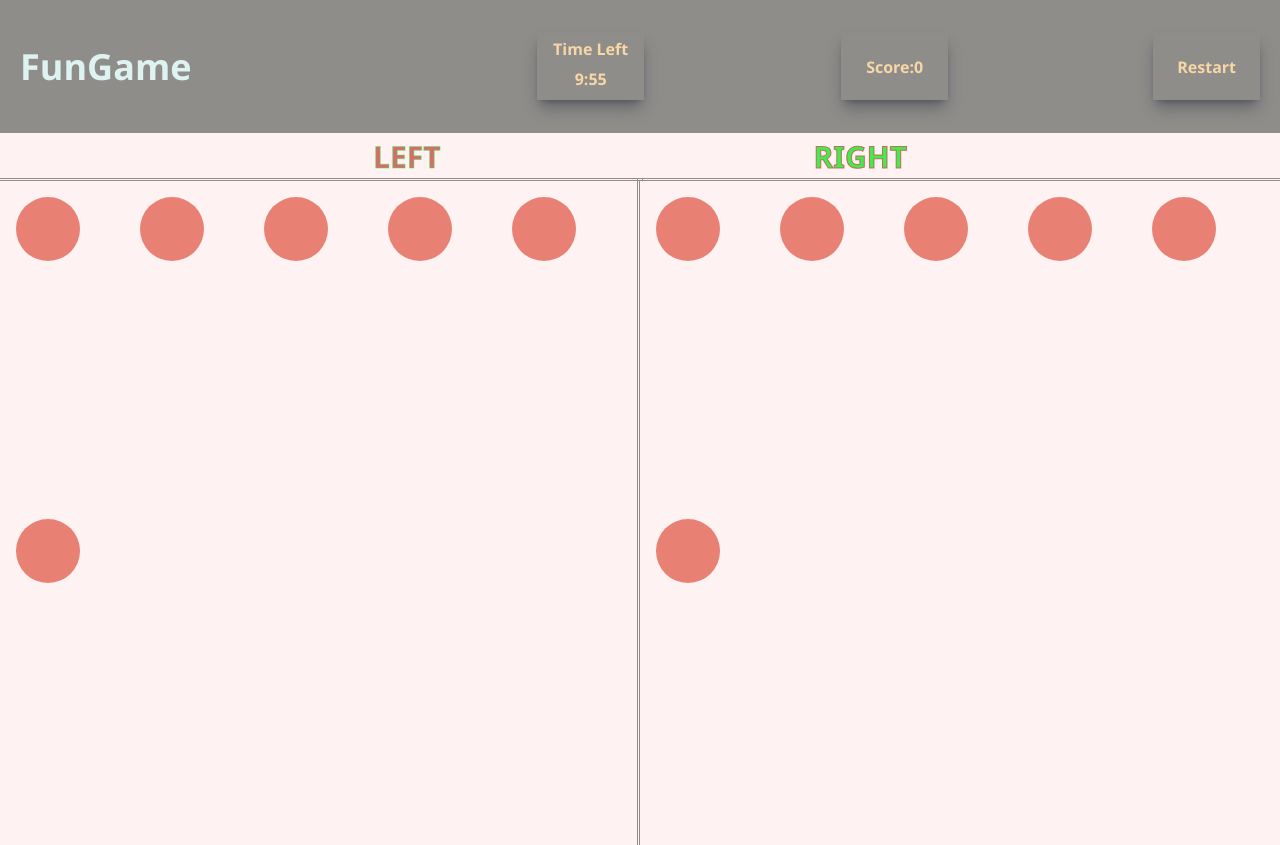
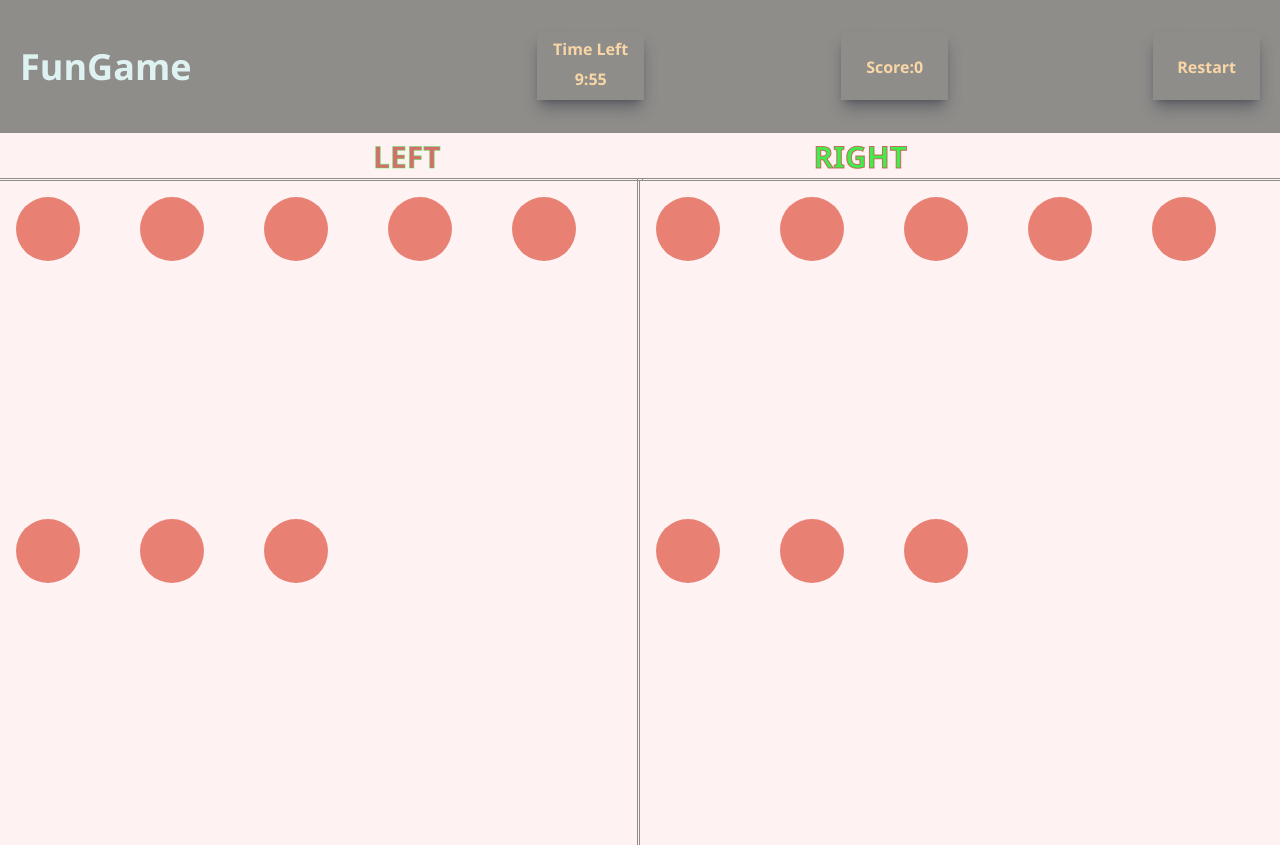
Before and after one commit to Jashanwebsite/MatchGame, a React (Vite) app: page /game in a window 1280 px wide. Built offline with nearby package versions, Linux system fonts and the light colour scheme.

Commit message:
Added new files and updates

```diff
--- a/src/Components/Component.jsx
+++ b/src/Components/Component.jsx
@@ -21,20 +21,19 @@ const Component = () => {
   const [matchedNumbers, setMatchedNumbers] = useState([]);
   const [gamePaused, setGamePaused] = useState(false);
 
-  // Initialize arrays and special number
+ useEffect(() => {
+  const numbers = [5, 6, 7, 8];
+  const randomNumber = numbers[Math.floor(Math.random() * numbers.length)];
+  setSpecialNumber(randomNumber);
+  console.log("Special number set to:", randomNumber);
+}, []);
   useEffect(() => {
-    const newArray = Array.from({ length: 6 }, (_, i) => i + 1);
-    const newArray2 = Array.from({ length: 6 }, (_, i) => i + 1);
-
+    const newArray = Array.from({ length: 8 }, (_, i) => i + 1);
+    const newArray2 = Array.from({ length: 8 }, (_, i) => i + 1);
     const shuffledArray = [...newArray].sort(() => Math.random() - 0.5);
     const shuffledArray2 = [...newArray2].sort(() => Math.random() - 0.5);
-
     setArray(shuffledArray);
     setArray2(shuffledArray2);
-
-    const randomSpecial = Math.floor(Math.random() * 6) + 1;
-    setSpecialNumber(randomSpecial);
-    console.log("Special number:", randomSpecial);
   }, []);
 
   // Navigate when timer reaches 0
@@ -95,15 +94,11 @@ const Component = () => {
         // Add to matched numbers
         setMatchedNumbers((prev) => [...prev, firstval]);
 
+
         // Update score and reset selections
         dispatch(updateScoreAction(20));
 
         // Check if special number matched
-        if (firstval === specialNumber) {
-          console.log("Special number matched! Showing special div");
-          setShowCongrats(true);
-        }
-
         // Reset selections after delay
         setTimeout(() => {
           dispatch(first(null));
@@ -152,7 +147,11 @@ const Component = () => {
       return `${baseClasses} text-transparent`;
     }
   };
-
+  useEffect(()=>{
+           if(matchedNumbers.length == specialNumber){
+            setShowCongrats(true)
+           }
+  },[matchedNumbers])
   return (
     <>
       <div className="w-full font-extrabold text-3xl h-12 flex uppercase justify-evenly items-center bg-red-50">
```
